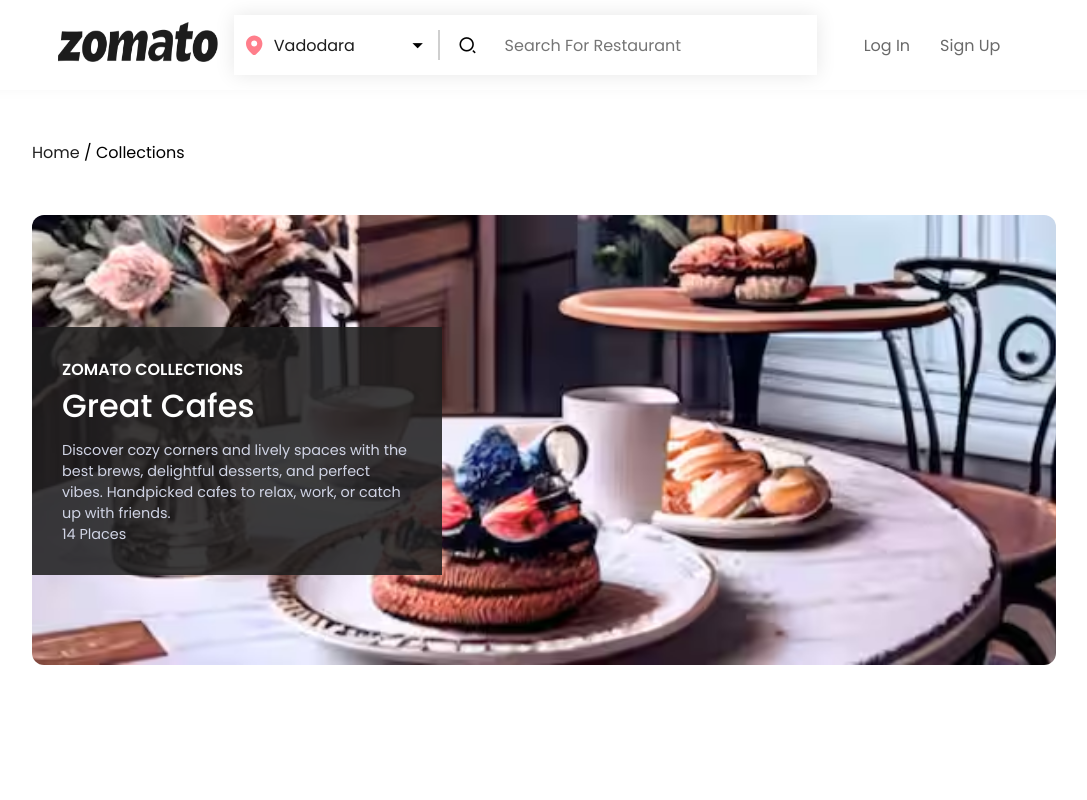
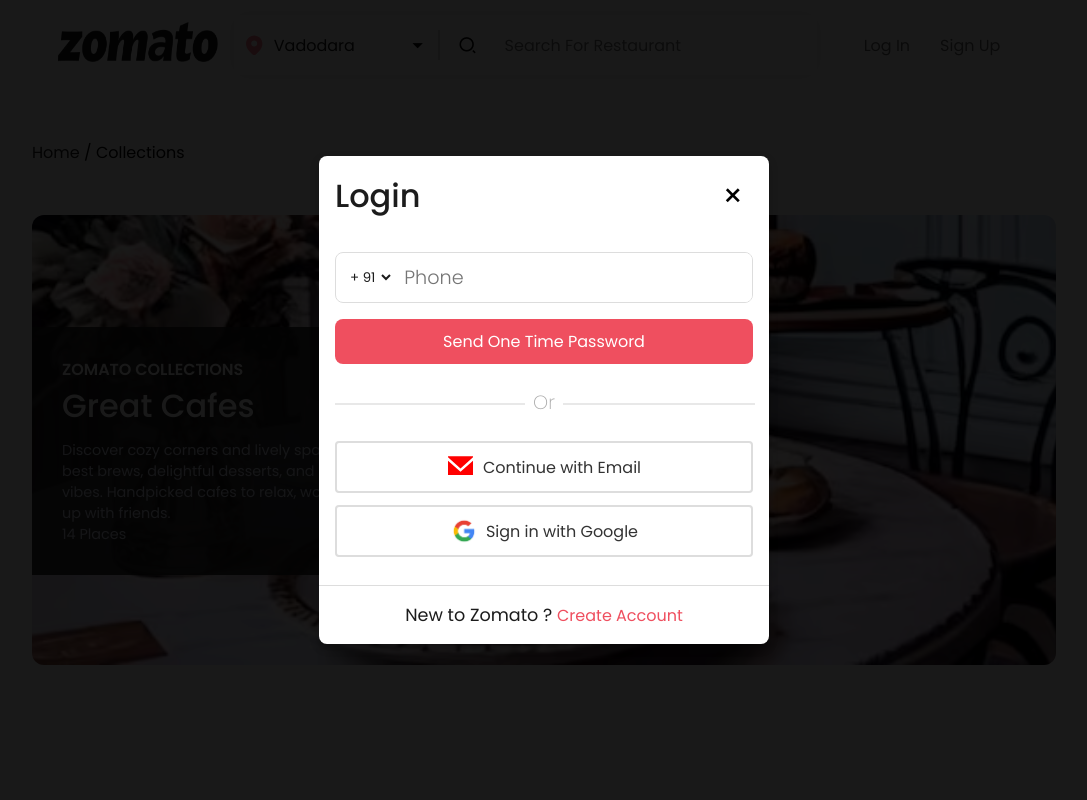
Before and after one commit to samirzjadhav/zomato-clone, a plain HTML site: page Collection.html in a window 1280 px wide. Both pictures are taken after a click on the link "Log In". Shown: the top 800 px of the page, without its empty margins (96-1183 px from the left). Drawn offline with nearby package versions, Linux system fonts and the light colour scheme.

Commit message:
fix: collection page

```diff
--- a/Collection.html
+++ b/Collection.html
@@ -71,6 +71,75 @@
                 </div>
             </div>
         </nav>
+    </div>
+
+
+    <!-- Login Form -->
+    <div class="ModelForm">
+        <div class="modal">
+            <div class="modal-header">
+                <h2>Login</h2>
+                <button class="close-btn">&times;</button>
+            </div>
+            <div class="modal-body">
+                <div class="input-group">
+                    <select name="" id="">
+                        <option value="">+ 91</option>
+                        <option value=""><span class="flag-icon">+ 93</span></option>
+                    </select>
+                    <input type="text" placeholder="Phone" class="phone-input" required />
+                </div>
+                <button class="otp-btn">Send One Time Password</button>
+                <div class="separator"><span>Or</span></div>
+                <button class="email-btn">
+                    <span class="icon"><img src="./Image/email.svg" alt="" /></span>
+                    Continue with Email
+                </button>
+                <button class="google-btn">
+                    <div class="icon"><img src="Image/google.jpg" alt="" /></div>
+                    Sign in with Google
+                </button>
+            </div>
+            <div class="modal-footer">
+                <p>
+                    New to Zomato ?
+                    <a href="#" id="openRegistration">Create Account</a>
+                </p>
+            </div>
+        </div>
+    </div>
+    <!-- Registration Form -->
+    <div class="ModelForm Registration_form">
+        <div class="modal">
+            <div class="modal-header">
+                <h2>Registration</h2>
+                <button class="close-btn" id="close-btn2">&times;</button>
+            </div>
+            <div class="modal-body">
+                <div class="input-group">
+                    <input type="text" placeholder="Full Name" class="phone-input" required />
+                </div>
+                <div class="input-group">
+                    <input type="text" placeholder="Email" class="phone-input" required />
+                </div>
+                <button class="otp-btn">Send One Time Password</button>
+                <div class="separator"><span>Or</span></div>
+                <p id="agreement">
+                    <input type="checkbox" /> I agree to Zomato's Terms of Service,
+                    Policy and Content Policies
+                </p>
+                <div class="google-btn">
+                    <div class="icon"><img src="Image/google.jpg" alt="" /></div>
+                    Sign in with Google
+                </div>
+                <div class="modal-footer">
+                    <p>
+                        Already have an account?
+                        <a href="#" id="openlogin">Log in</a>
+                    </p>
+                </div>
+            </div>
+        </div>
     </div>
 
 
@@ -304,6 +373,69 @@
             })
         })
 
+
+        document.addEventListener("DOMContentLoaded", () => {
+            const loginForm = document.querySelector(".ModelForm");
+            const registrationForm = document.querySelector(".Registration_form");
+
+            const loginBtn = document.querySelector("#LoginBtn");
+            const loginBtn2 = document.querySelector("#LoginBtn2");
+            const navLoginBtn = document.querySelector("#NavLoginbtn");
+            const navSignInBtn = document.querySelector("#NavSigninbtn");
+
+            const closeLoginBtn = document.querySelector(".modal-header button");
+            const closeRegistrationBtn = document.querySelector("#close-btn2");
+
+            const openLoginLink = document.querySelector("#openlogin");
+            const openRegistrationLink = document.querySelector("#openRegistration");
+            const signUpBtn = document.querySelector("#SignUpBtn");
+
+            // ✅ Show Login Form
+            loginBtn?.addEventListener("click", () => {
+                loginForm.style.display = "flex";
+            });
+
+            navLoginBtn?.addEventListener("click", () => {
+                loginForm.style.display = "flex";
+            });
+
+            navSignInBtn?.addEventListener("click", () => {
+                registrationForm.style.display = "flex";
+            });
+
+            // ✅ Show Registration Form
+            loginBtn2?.addEventListener("click", () => {
+                registrationForm.style.display = "flex";
+            });
+
+            signUpBtn?.addEventListener("click", () => {
+                registrationForm.style.display = "flex";
+            });
+
+            // ✅ Close Login Form
+            closeLoginBtn?.addEventListener("click", () => {
+                loginForm.style.display = "none";
+            });
+
+            // ✅ Close Registration Form
+            closeRegistrationBtn?.addEventListener("click", () => {
+                registrationForm.style.display = "none";
+            });
+
+            // ✅ Switch to Login Form
+            openLoginLink?.addEventListener("click", () => {
+                registrationForm.style.display = "none";
+                loginForm.style.display = "flex";
+            });
+
+            // ✅ Switch to Registration Form
+            openRegistrationLink?.addEventListener("click", () => {
+                registrationForm.style.display = "flex";
+                loginForm.style.display = "none";
+            });
+        });
+
+
     </script>
 </body>
 
```
